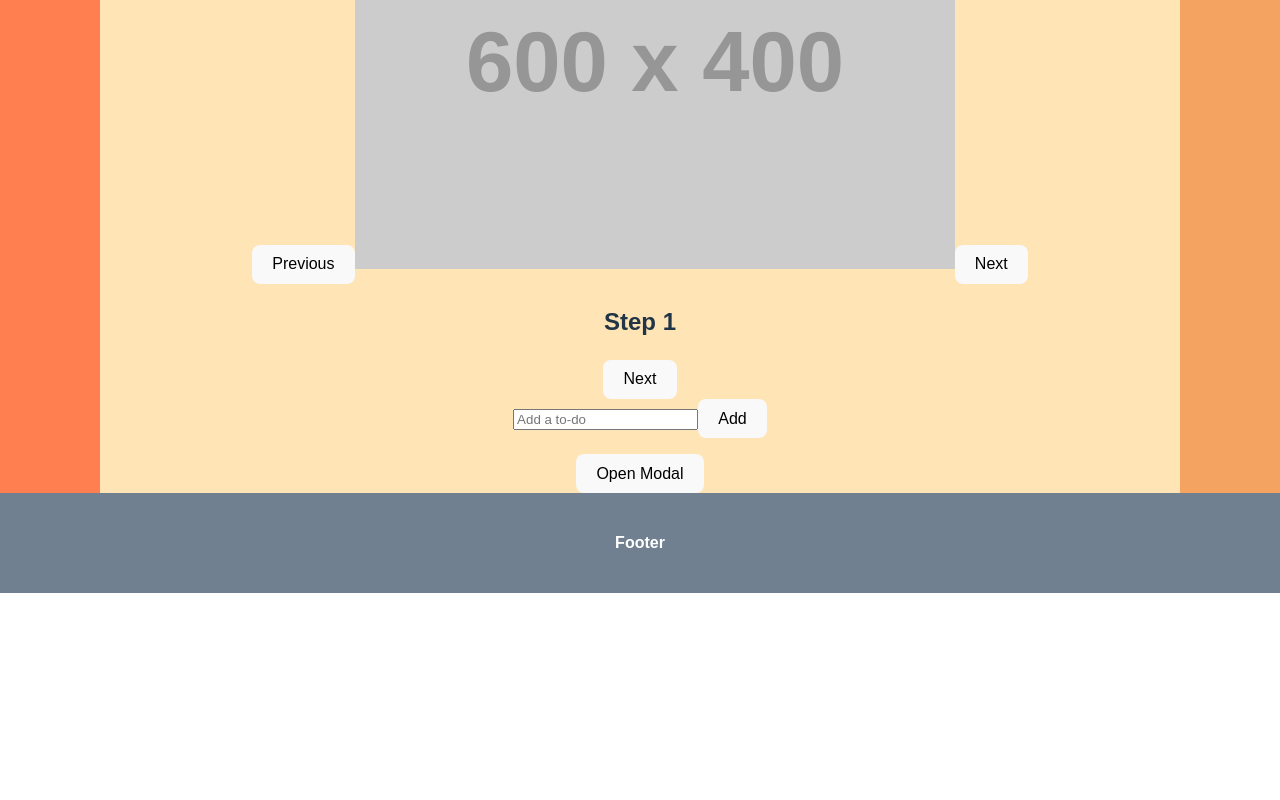
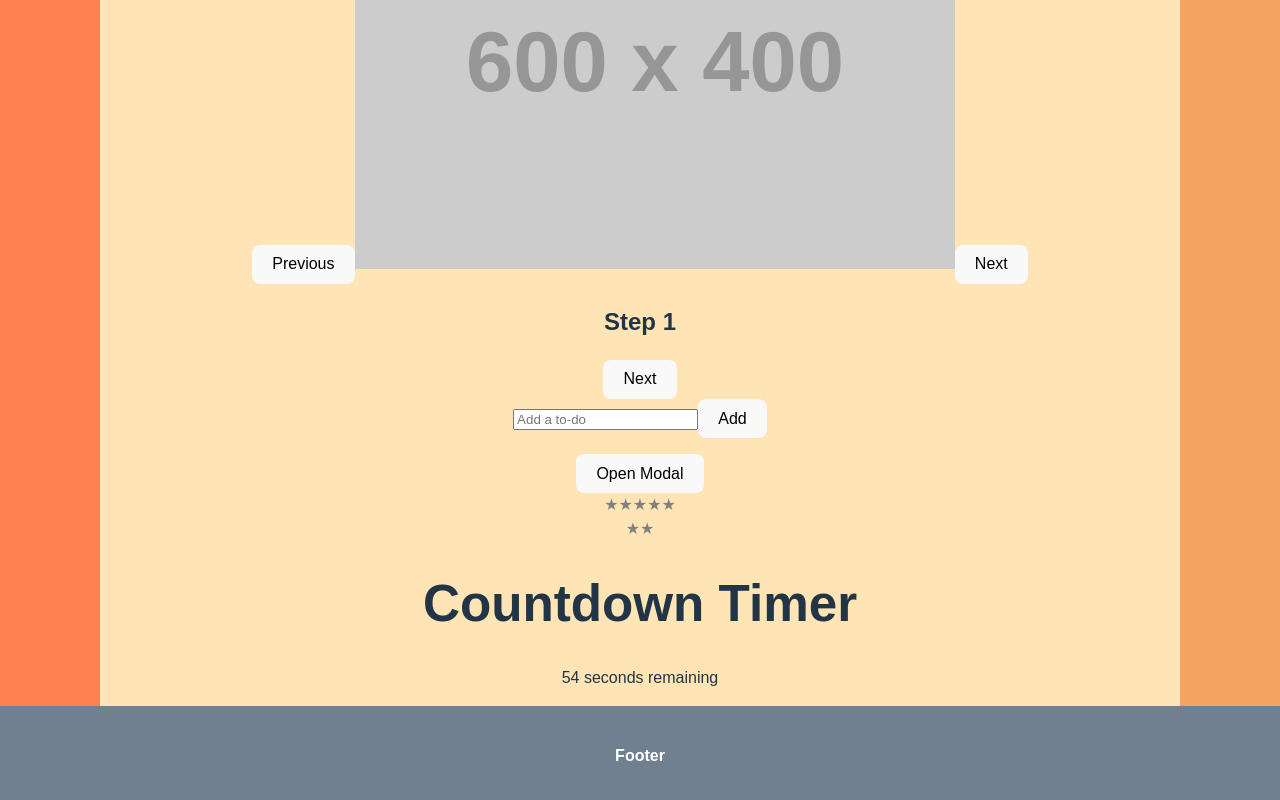
Before and after one commit to parasmanijain/sample-react-projects, a React (Vite) app: page / in a window 1280 px wide. Shown: the part 2532-3332 px from the top of the page. Before the commit the page ends 3125 px from the top, so only its background shows below. Built offline with nearby package versions, Linux system fonts and the light colour scheme.

Commit message:
code updated

```diff
--- a/src/App.tsx
+++ b/src/App.tsx
@@ -15,6 +15,8 @@ import { MultiStepForm } from "./components/MultiStepForm";
 import { VirtualizedList } from "./components/VirtualizedList";
 import { TodoList } from "./components/TodoList";
 import { Modal } from "./components/Modal";
+import { StarRating } from "./components/StarRating";
+import { CountdownTimer } from "./components/CountdownTimer";
 
 export const App = () => {
   const [bars, setBars] = useState<number[]>([]);
@@ -114,6 +116,9 @@ export const App = () => {
               <p>This is the content inside the modal</p>
             </Modal>
           </div>
+          <StarRating />
+          <StarRating totalStars={2} />
+          <CountdownTimer initialSeconds={60} />
         </main>
         <aside>Ads</aside>
       </div>
--- /dev/null
+++ b/src/components/CountdownTimer.tsx
@@ -0,0 +1,24 @@
+import { useEffect, useState } from "react";
+
+interface CountdownTimerProps {
+    initialSeconds: number;
+}
+
+export const CountdownTimer = ({ initialSeconds }: CountdownTimerProps) => {
+    const [seconds, setSeconds] = useState(initialSeconds);
+
+    useEffect(() => {
+        const timer = setInterval(() => {
+            setSeconds((prevSeconds) => prevSeconds - 1);
+        }, 1000);
+
+        return () => clearInterval(timer);
+    }, []);
+
+    return (
+        <div>
+            <h1>Countdown Timer</h1>
+            <p>{seconds} seconds remaining</p>
+        </div>
+    );
+};
--- /dev/null
+++ b/src/components/StarRating.tsx
@@ -0,0 +1,22 @@
+import { useState } from "react";
+
+export const StarRating = ({ totalStars = 5 }) => {
+    const [rating, setRating] = useState(0);
+
+    return (
+        <div>
+            {[...Array(totalStars)].map((_, index) => {
+                const starValue = index + 1;
+                return (
+                    <span
+                        key={index}
+                        onClick={() => setRating(starValue)}
+                        style={{ cursor: 'pointer', color: starValue <= rating ? 'gold' : 'gray' }}
+                    >
+                        ★
+                    </span>
+                );
+            })}
+        </div>
+    );
+};
```
